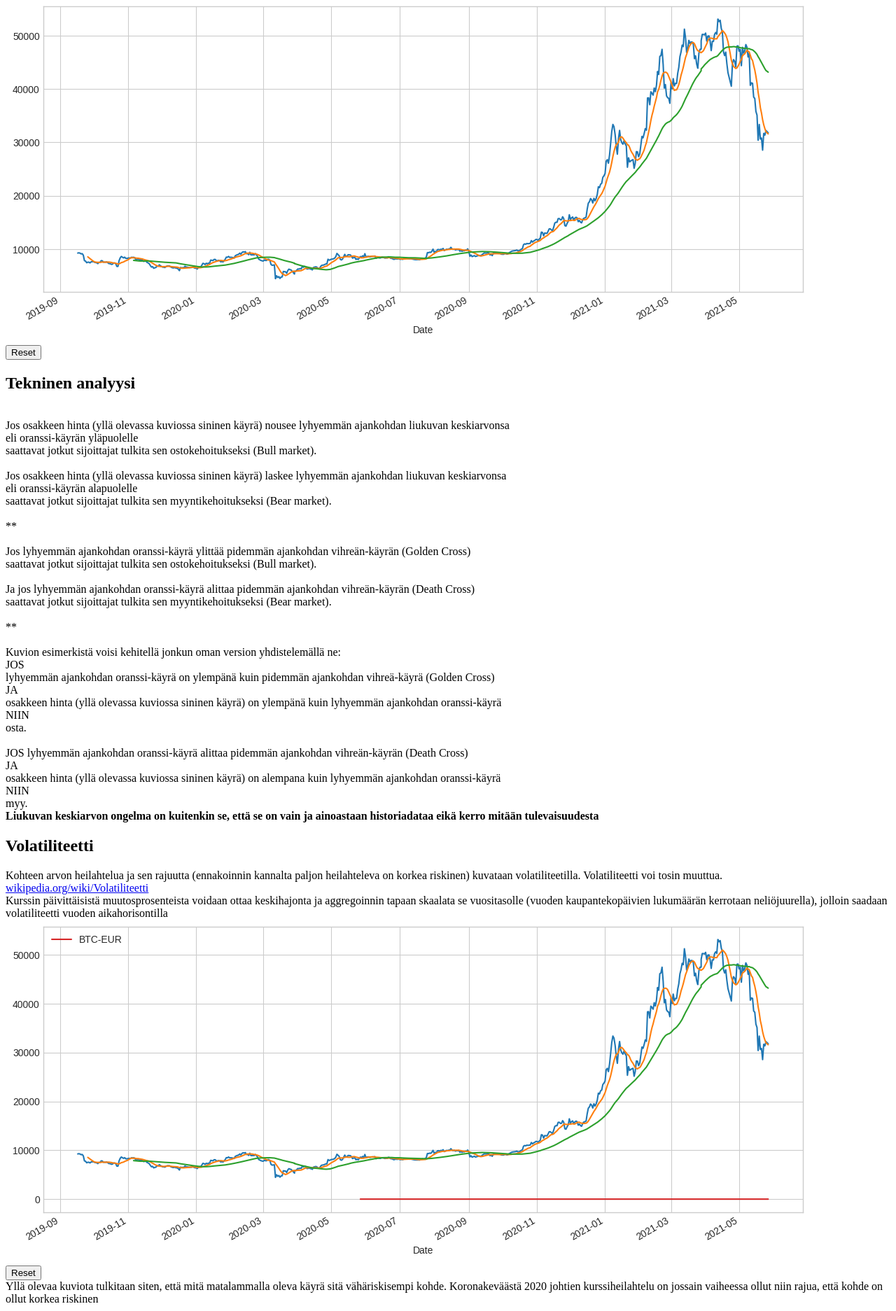
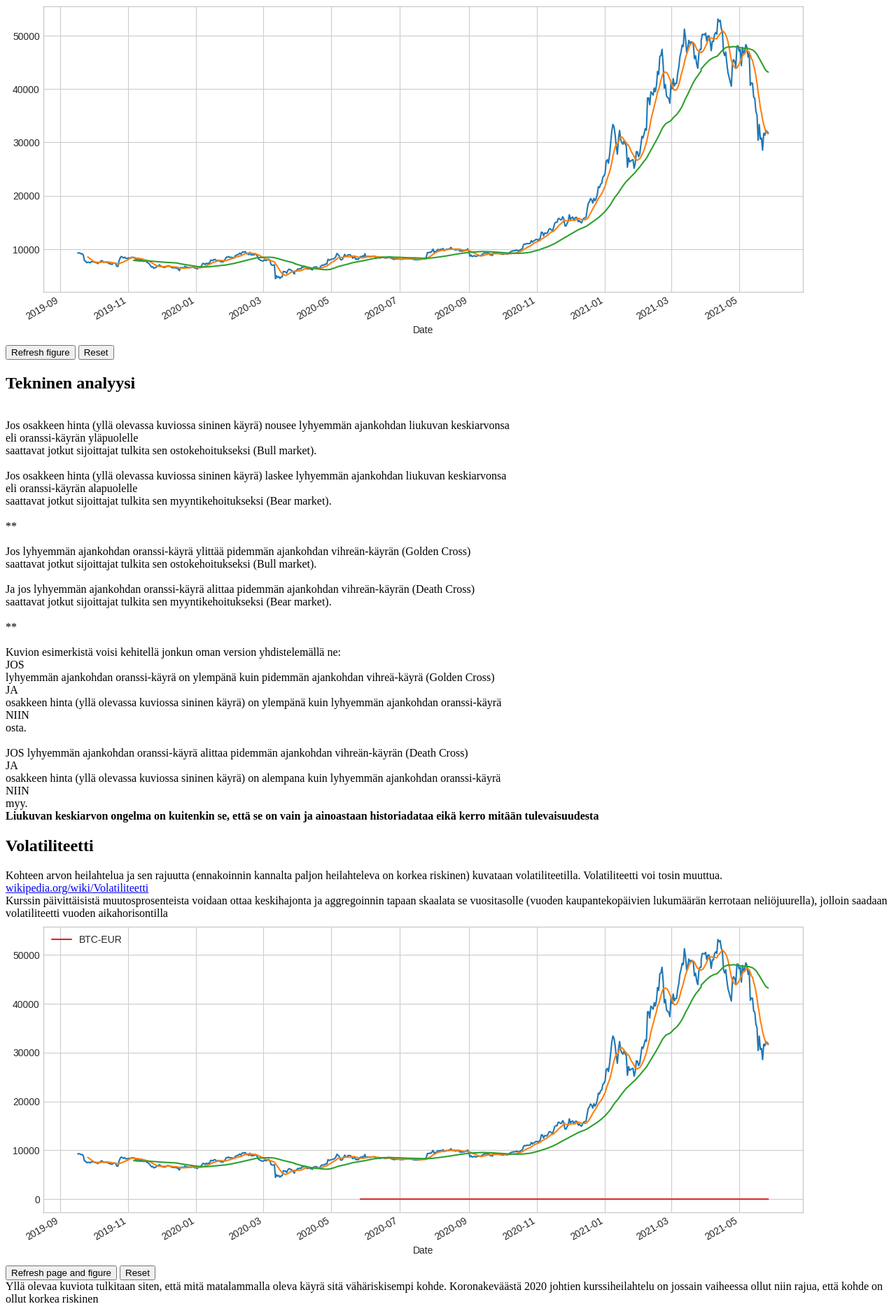
Before and after one commit to mikalegall/flask, a Flask app: page /rate in a window 1280 px wide. Shown: the part 143-2016 px from the top of the page at 70% size. Run offline with Flask 2, Linux system fonts and the light colour scheme.

Commit message:
add refresh button (cache problem with pic)

```diff
--- a/technical_analysis/templates/rate.html
+++ b/technical_analysis/templates/rate.html
@@ -8,7 +8,6 @@
       }</script> -->
 {%endblock JSON_LD%}
 
-
 {%block content%}
 <nav>
 <a href="/">Start again (go back to home page)</a>
@@ -18,6 +17,8 @@
 {%block time_series%}
 <img src="{{ url_for('static', filename='images/rateanalysis.png') }}">
 <br/>
+<button onclick="location.reload()" value="Results for analysis">Refresh figure</button>
+
 <button onclick="window.location.href='/';" value="Technical analysis tool">Reset</button>
 
 <article>
@@ -92,9 +93,11 @@
     <a href="https://fi.wikipedia.org/wiki/Volatiliteetti" target="_blank">wikipedia.org/wiki/Volatiliteetti</a>
     <br>
     Kurssin päivittäisistä muutosprosenteista voidaan ottaa keskihajonta ja aggregoinnin tapaan skaalata se vuositasolle (vuoden kaupantekopäivien lukumäärän kerrotaan neliöjuurella), jolloin saadaan volatiliteetti vuoden aikahorisontilla
-
+    <br>
     <img src="{{ url_for('static', filename='images/volatilite.png') }}">
     <br>
+    <button onclick="location.reload()" value="Results for analysis">Refresh page and figure</button>
+
     <button onclick="window.location.href='/';" value="Technical analysis tool">Reset</button>
     <br>
     Yllä olevaa kuviota tulkitaan siten, että mitä matalammalla oleva käyrä sitä vähäriskisempi kohde. Koronakeväästä 2020 johtien kurssiheilahtelu on jossain vaiheessa ollut niin rajua, että kohde on ollut korkea riskinen
```
